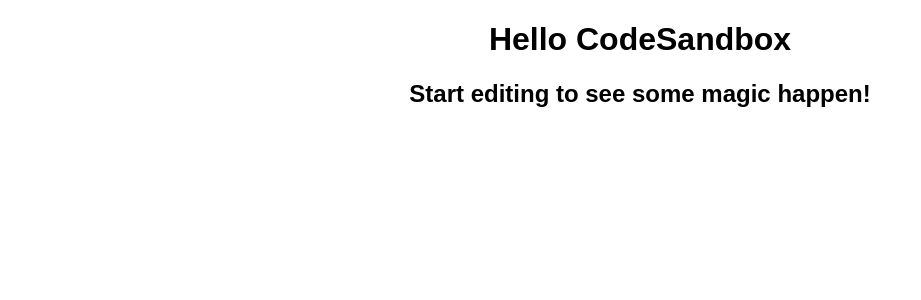
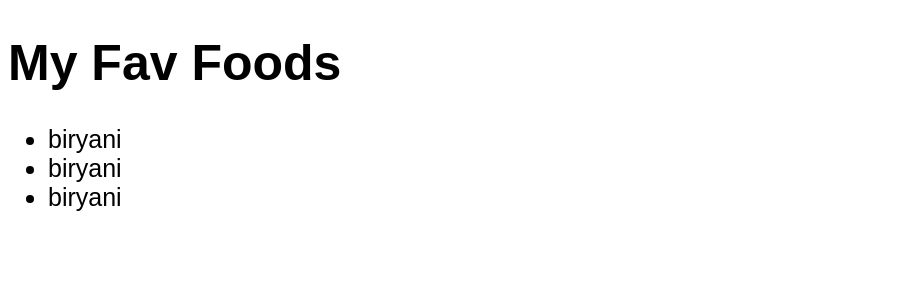
Before and after one commit to sheshu22/CSB-react-udm, a React (Create React App) app: page / in a window 1280 px wide. Shown: the top 300 px of the page, without its empty margins (0-921 px from the left). Built offline with nearby package versions, Linux system fonts and the light colour scheme.

Commit message:
challenge 1

```diff
--- a/src/App.js
+++ b/src/App.js
@@ -4,8 +4,14 @@
 export default function App() {
   return (
     <div className="App">
-      <h1>Hello CodeSandbox</h1>
-      <h2>Start editing to see some magic happen!</h2>
+      <div className="div">
+        <h1>My Fav Foods</h1>
+        <ul>
+          <li>biryani</li>
+          <li>biryani</li>
+          <li>biryani</li>
+        </ul>
+      </div>
     </div>
   );
 }
--- a/src/styles.css
+++ b/src/styles.css
@@ -1,4 +1,7 @@
 .App {
   font-family: sans-serif;
-  text-align: center;
+  /* text-align: center; */
 }
+.div {
+  font-size: 25px;
+}
```
